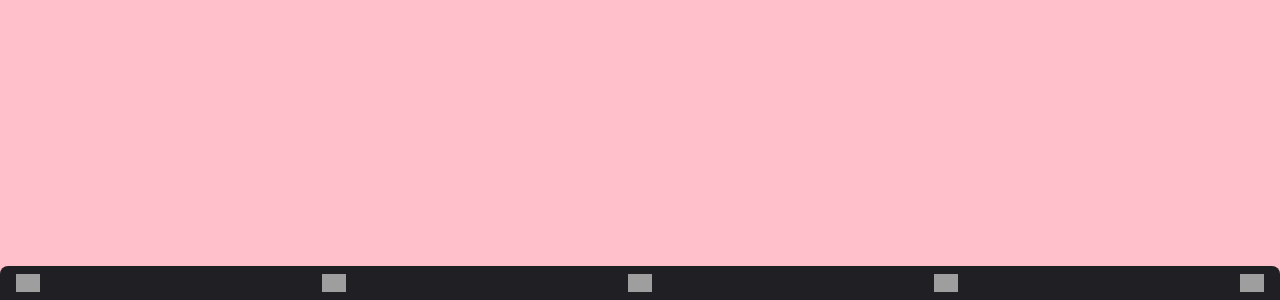
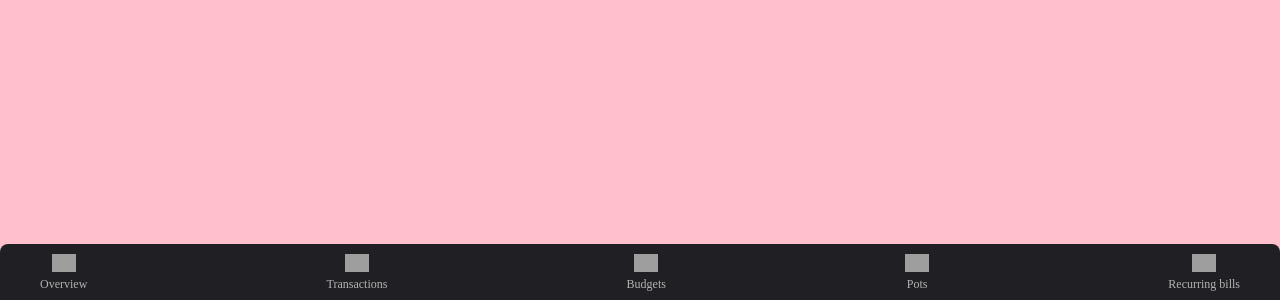
Before and after one commit to anetakasprzak/fm-personal-finance-app, a Next.js app: page / in a window 1280 px wide. Shown: the part 500-800 px from the top of the page. Built offline with nearby package versions, Linux system fonts and the light colour scheme; grey boxes are pictures that could not be loaded.

Commit message:
tablet nav styles

```diff
--- a/app/components/nav/nav.styled.ts
+++ b/app/components/nav/nav.styled.ts
@@ -9,8 +9,30 @@ export const NavContainer = styled.ul`
   align-self: flex-end;
   padding: 0.8rem 1.6rem 0.8rem 1.6rem;
   border-radius: 0.8rem 0.8rem 0rem 0rem;
+
+  @media screen and (min-width: 29rem) {
+    padding: 0.8rem 2.8rem 0.8rem 2.8rem;
+  }
+
+  @media screen and (min-width: 35rem) {
+    padding: 1rem 4rem 0.8rem 4rem;
+  }
+`;
+
+export const NavEl = styled.li`
+  display: flex;
+  flex-direction: column;
+  justify-content: center;
+  align-items: center;
+  gap: 0.5rem;
 `;
 
 export const NavText = styled.p`
   display: none;
+  color: #b3b3b3;
+  font-size: 1.2rem;
+
+  @media screen and (min-width: 35rem) {
+    display: block;
+  }
 `;
--- a/app/components/nav/nav.tsx
+++ b/app/components/nav/nav.tsx
@@ -1,15 +1,15 @@
 import Image from "next/image";
 import data from "../../data/data.json";
-import { NavContainer, NavText } from "./nav.styled";
+import { NavContainer, NavText, NavEl } from "./nav.styled";
 
 export default function Nav() {
   return (
     <NavContainer>
       {data.nav.map((nav) => (
-        <li key={nav.id}>
+        <NavEl key={nav.id}>
           <Image src={nav.image} alt="nav icon" width={24} height={24} />
           <NavText>{nav.text}</NavText>
-        </li>
+        </NavEl>
       ))}
     </NavContainer>
   );
```
